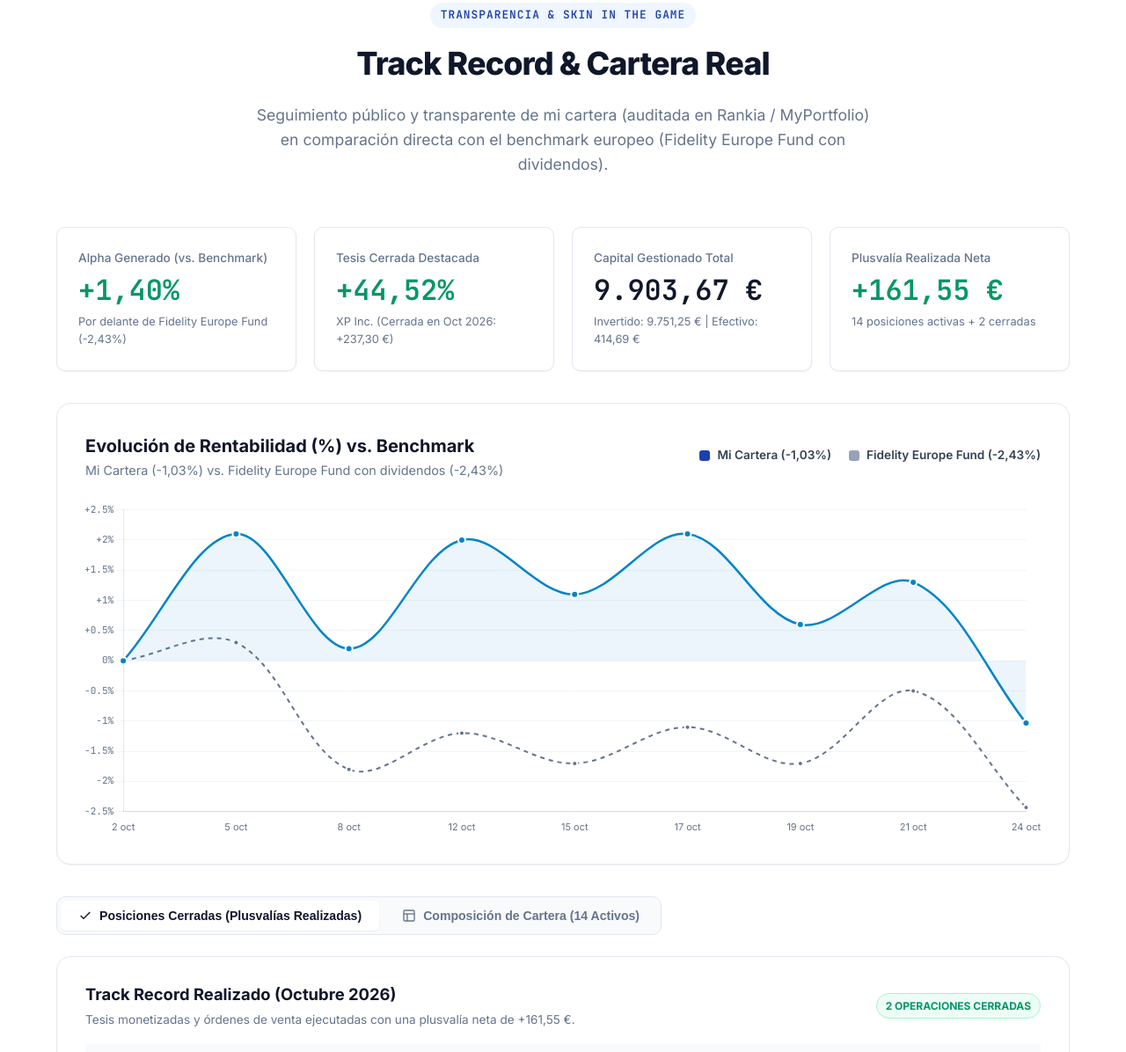
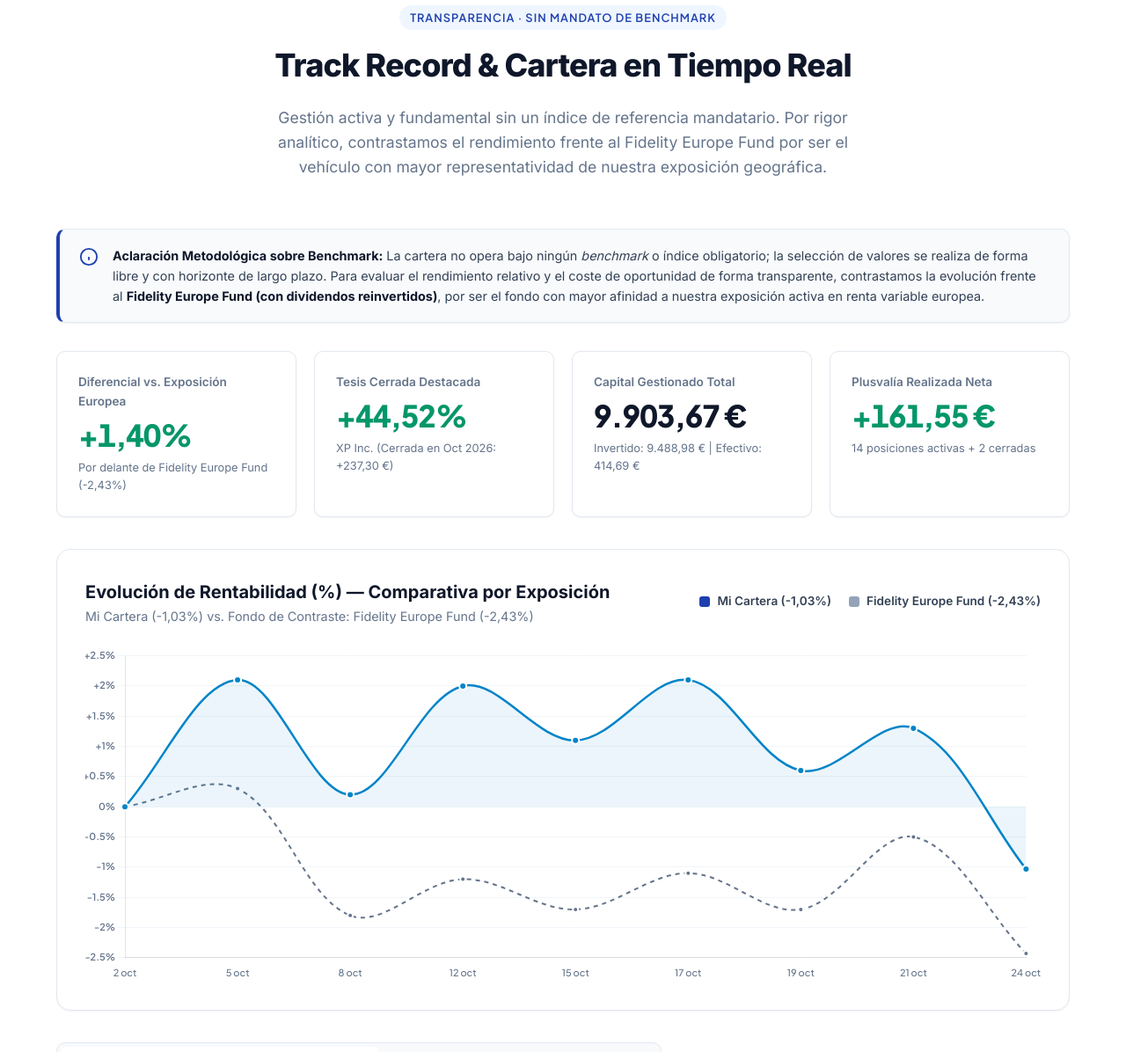
Before and after one commit to Fig4r0/figaro, a plain HTML site: page index.html in a window 1280 px wide. Shown: the part 1604-2800 px from the top of the page at 88% size. Drawn offline with nearby package versions, Linux system fonts and the light colour scheme.

Commit message:
Clarify unconstrained mandate (no benchmark), add exposure methodology banner, update to modern Plus Jakarta Sans tabular numbers

```diff
--- a/app.js
+++ b/app.js
@@ -103,8 +103,8 @@ function initTrackRecordChart() {
         },
         tooltip: {
           backgroundColor: '#0f172a',
-          titleFont: { family: 'Inter', size: 13, weight: 'bold' },
-          bodyFont: { family: 'JetBrains Mono', size: 12 },
+          titleFont: { family: 'Plus Jakarta Sans', size: 13, weight: '700' },
+          bodyFont: { family: 'Plus Jakarta Sans', size: 12, weight: '600' },
           padding: 12,
           cornerRadius: 8,
           callbacks: {
@@ -122,7 +122,7 @@ function initTrackRecordChart() {
             display: false
           },
           ticks: {
-            font: { family: 'Inter', size: 11 },
+            font: { family: 'Plus Jakarta Sans', size: 11, weight: '500' },
             color: '#64748b'
           }
         },
@@ -131,7 +131,7 @@ function initTrackRecordChart() {
             color: '#f1f5f9'
           },
           ticks: {
-            font: { family: 'JetBrains Mono', size: 11 },
+            font: { family: 'Plus Jakarta Sans', size: 11, weight: '600' },
             color: '#64748b',
             callback: function(value) {
               return (value > 0 ? '+' : '') + value + '%';
--- a/index.html
+++ b/index.html
@@ -6,10 +6,10 @@
   <title>Mi Marca Personal | Inversor & Analista Fundamental</title>
   <meta name="description" content="Tesis de inversión fundamental, análisis de empresas y track record auditado.">
 
-  <!-- Google Fonts: Inter & JetBrains Mono -->
+  <!-- Google Fonts: Plus Jakarta Sans & Inter -->
   <link rel="preconnect" href="https://fonts.googleapis.com">
   <link rel="preconnect" href="https://fonts.gstatic.com" crossorigin>
-  <link href="https://fonts.googleapis.com/css2?family=Inter:wght@300;400;500;600;700;800&family=JetBrains+Mono:wght@400;500;600&display=swap" rel="stylesheet">
+  <link href="https://fonts.googleapis.com/css2?family=Plus+Jakarta+Sans:wght@400;500;600;700;800&family=Inter:wght@400;500;600;700;800&display=swap" rel="stylesheet">
 
   <!-- Chart.js para visualización de Track Record -->
   <script src="https://cdn.jsdelivr.net/npm/chart.js@4.4.1/dist/chart.umd.min.js"></script>
@@ -84,7 +84,7 @@
           <div class="hero-stats">
             <div class="hero-stat-card">
               <span class="stat-value text-success">+1,40%</span>
-              <span class="stat-label">Alpha vs. Benchmark</span>
+              <span class="stat-label">Diferencial vs. Fondo Europeo</span>
             </div>
             <div class="hero-stat-card">
               <span class="stat-value text-primary">+44,5%</span>
@@ -114,8 +114,8 @@
                 <span class="metric-row-val">9.903,67 € (Rankia Auditado)</span>
               </div>
               <div class="metric-row">
-                <span class="metric-row-label">Benchmark:</span>
-                <span class="metric-row-val">Fidelity Europe Fund (+1,4% Alpha)</span>
+                <span class="metric-row-label">Exposición Europea:</span>
+                <span class="metric-row-val">Fidelity Europe Fund (+1,4% diferencial)</span>
               </div>
               <div class="metric-row">
                 <span class="metric-row-label">Filosofía:</span>
@@ -180,17 +180,27 @@
     <section id="track-record" class="section">
       <div class="container">
         <div class="section-header">
-          <span class="section-tag">Transparencia & Skin in the Game</span>
-          <h2 class="section-title">Track Record & Cartera Real</h2>
+          <span class="section-tag">Transparencia · Sin Mandato de Benchmark</span>
+          <h2 class="section-title">Track Record & Cartera en Tiempo Real</h2>
           <p class="section-subtitle">
-            Seguimiento público y transparente de mi cartera (auditada en Rankia / MyPortfolio) en comparación directa con el benchmark europeo (Fidelity Europe Fund con dividendos).
+            Gestión activa y fundamental sin un índice de referencia mandatario. Por rigor analítico, contrastamos el rendimiento frente al Fidelity Europe Fund por ser el vehículo con mayor representatividad de nuestra exposición geográfica.
           </p>
+        </div>
+
+        <!-- Banner de Aclaración Metodológica -->
+        <div class="methodology-note-banner">
+          <div class="note-icon">
+            <svg width="22" height="22" viewBox="0 0 24 24" fill="none" stroke="currentColor" stroke-width="2"><circle cx="12" cy="12" r="10"></circle><line x1="12" y1="16" x2="12" y2="12"></line><line x1="12" y1="8" x2="12.01" y2="8"></line></svg>
+          </div>
+          <div class="note-content">
+            <strong>Aclaración Metodológica sobre Benchmark:</strong> La cartera no opera bajo ningún <em>benchmark</em> o índice obligatorio; la selección de valores se realiza de forma libre y con horizonte de largo plazo. Para evaluar el rendimiento relativo y el coste de oportunidad de forma transparente, contrastamos la evolución frente al <strong>Fidelity Europe Fund (con dividendos reinvertidos)</strong>, por ser el fondo con mayor afinidad a nuestra exposición activa en renta variable europea.
+          </div>
         </div>
 
         <!-- KPIs del Track Record Real -->
         <div class="kpi-grid">
           <div class="kpi-card">
-            <span class="kpi-label">Alpha Generado (vs. Benchmark)</span>
+            <span class="kpi-label">Diferencial vs. Exposición Europea</span>
             <span class="kpi-value text-success">+1,40%</span>
             <span class="kpi-benchmark">Por delante de Fidelity Europe Fund (-2,43%)</span>
           </div>
@@ -202,7 +212,7 @@
           <div class="kpi-card">
             <span class="kpi-label">Capital Gestionado Total</span>
             <span class="kpi-value">9.903,67 €</span>
-            <span class="kpi-benchmark">Invertido: 9.751,25 € | Efectivo: 414,69 €</span>
+            <span class="kpi-benchmark">Invertido: 9.488,98 € | Efectivo: 414,69 €</span>
           </div>
           <div class="kpi-card">
             <span class="kpi-label">Plusvalía Realizada Neta</span>
@@ -215,8 +225,8 @@
         <div class="chart-container-card">
           <div class="chart-card-header">
             <div>
-              <h3 class="chart-title">Evolución de Rentabilidad (%) vs. Benchmark</h3>
-              <p class="chart-subtitle">Mi Cartera (-1,03%) vs. Fidelity Europe Fund con dividendos (-2,43%)</p>
+              <h3 class="chart-title">Evolución de Rentabilidad (%) — Comparativa por Exposición</h3>
+              <p class="chart-subtitle">Mi Cartera (-1,03%) vs. Fondo de Contraste: Fidelity Europe Fund (-2,43%)</p>
             </div>
             <div class="chart-legend-custom">
               <span class="legend-item"><span class="legend-dot dot-portfolio"></span> Mi Cartera (-1,03%)</span>
--- a/styles.css
+++ b/styles.css
@@ -35,9 +35,11 @@
   --shadow-lg: 0 10px 15px -3px rgba(0, 0, 0, 0.08), 0 4px 6px -4px rgba(0, 0, 0, 0.04);
   --shadow-hover: 0 20px 25px -5px rgba(0, 0, 0, 0.08), 0 8px 10px -6px rgba(0, 0, 0, 0.03);
 
-  /* Fuentes */
+  /* Fuentes Modernas Financieras */
   --font-sans: 'Inter', -apple-system, BlinkMacSystemFont, 'Segoe UI', Roboto, sans-serif;
-  --font-mono: 'JetBrains Mono', 'SF Mono', Consolas, monospace;
+  --font-display: 'Plus Jakarta Sans', var(--font-sans);
+  --font-num: 'Plus Jakarta Sans', 'Inter', -apple-system, BlinkMacSystemFont, sans-serif;
+  --font-mono: 'Plus Jakarta Sans', 'Inter', -apple-system, BlinkMacSystemFont, sans-serif;
 
   /* Espaciado & Bordes */
   --radius-sm: 6px;
@@ -359,9 +361,11 @@ body {
 }
 
 .stat-value {
-  font-size: 1.75rem;
+  font-size: 1.85rem;
   font-weight: 800;
-  font-family: var(--font-mono);
+  font-family: var(--font-num);
+  font-variant-numeric: tabular-nums lining-nums;
+  letter-spacing: -0.025em;
   color: var(--text-main);
 }
 
@@ -564,17 +568,47 @@ body {
   transform: translateY(-2px);
 }
 
+/* Banner de Aclaración Metodológica (Sin Benchmark Oficial) */
+.methodology-note-banner {
+  display: flex;
+  align-items: flex-start;
+  gap: 16px;
+  background: #f8fafc;
+  border: 1px solid #e2e8f0;
+  border-left: 4px solid var(--primary);
+  border-radius: var(--radius-md);
+  padding: 18px 22px;
+  margin-bottom: 32px;
+  font-size: 0.9rem;
+  line-height: 1.6;
+  color: var(--text-body);
+  box-shadow: var(--shadow-sm);
+}
+
+.methodology-note-banner .note-icon {
+  color: var(--primary);
+  flex-shrink: 0;
+  margin-top: 2px;
+}
+
+.methodology-note-banner strong {
+  color: var(--text-main);
+  font-weight: 700;
+}
+
 .kpi-label {
   font-size: 0.85rem;
   color: var(--text-muted);
-  font-weight: 500;
+  font-weight: 600;
   margin-bottom: 8px;
 }
 
 .kpi-value {
-  font-family: var(--font-mono);
-  font-size: 2rem;
+  font-family: var(--font-num);
+  font-size: 2.15rem;
   font-weight: 800;
+  font-variant-numeric: tabular-nums lining-nums;
+  letter-spacing: -0.03em;
   color: var(--text-main);
   line-height: 1.1;
   margin-bottom: 8px;
@@ -686,9 +720,11 @@ body {
 }
 
 .returns-table td {
-  padding: 16px;
+  padding: 13px 16px;
   border-bottom: 1px solid var(--border-color);
-  font-family: var(--font-mono);
+  font-family: var(--font-num);
+  font-variant-numeric: tabular-nums lining-nums;
+  letter-spacing: -0.015em;
   font-size: 0.92rem;
 }
 
@@ -1022,7 +1058,9 @@ body {
 }
 
 .thesis-metric-item .val {
-  font-family: var(--font-mono);
+  font-family: var(--font-num);
+  font-variant-numeric: tabular-nums lining-nums;
+  letter-spacing: -0.015em;
   font-size: 0.95rem;
   font-weight: 700;
   color: var(--text-main);
```
